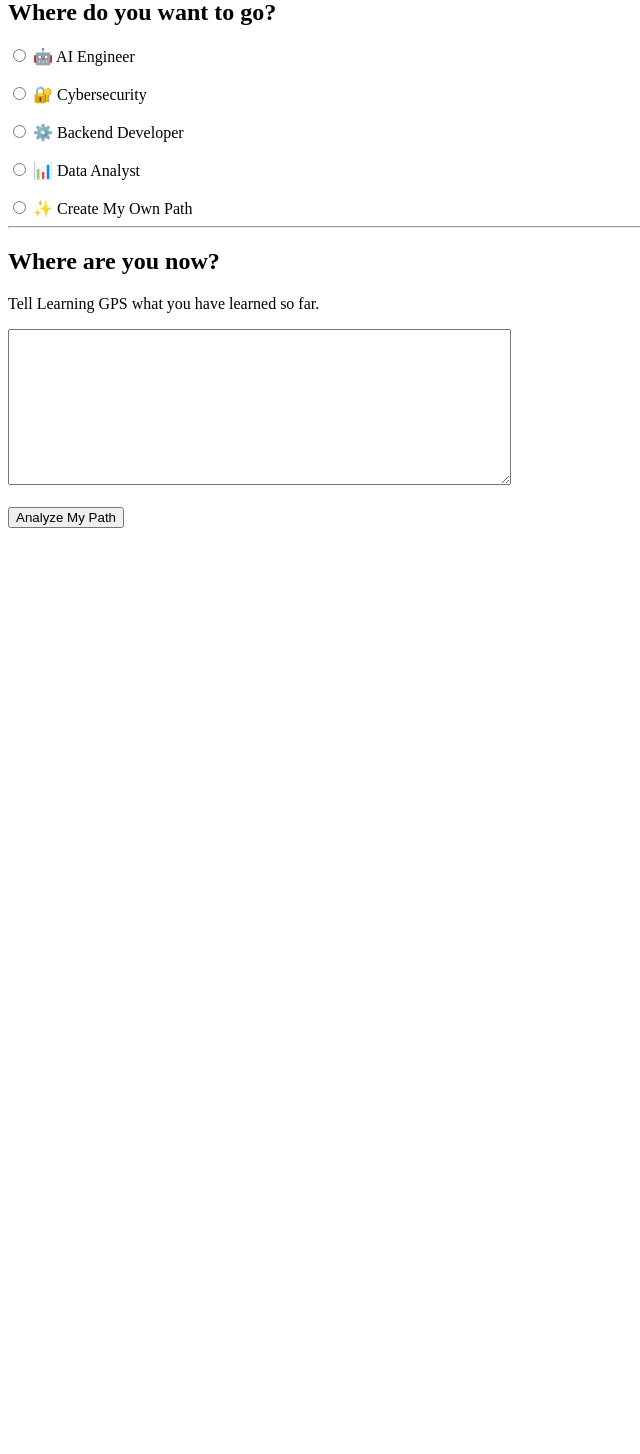
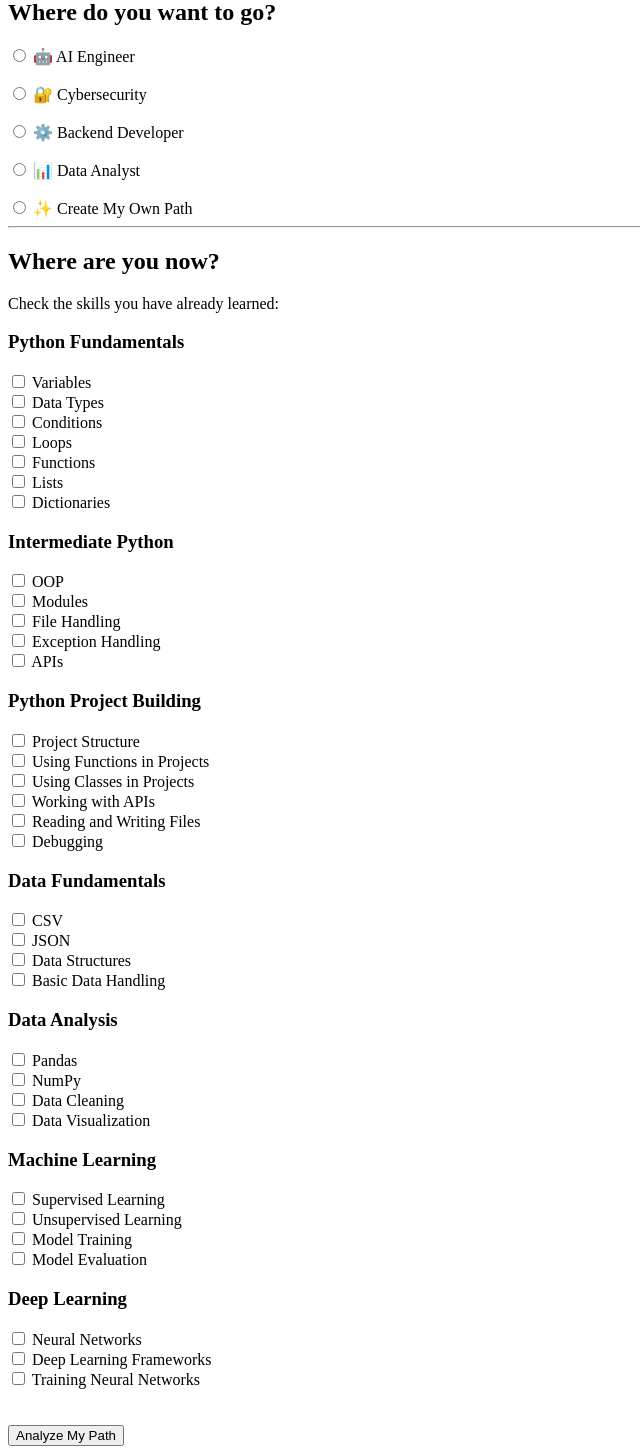
Before and after one commit to yelzz-hub/learning-gps, a Flask app: page / in a window 1280 px wide. Shown: the part 81-1535 px from the top of the page, without its empty margins (0-640 px from the left). Before the commit the page ends 609 px from the top, so only its background shows below. Run offline with Flask 3, Linux system fonts and the light colour scheme.

Commit message:
feat: Switch input method to checkboxes and complete Lesson 12 testing

```diff
--- a/app.py
+++ b/app.py
@@ -1,5 +1,4 @@
 import json
-import re
 
 from flask import Flask, render_template, request
 
@@ -176,19 +175,16 @@ def check_next_stage_progress(next_stage, matched_skills):
 
 @app.route("/")
 def home():
-    return render_template("index.html")
+    learning_map = load_learning_map()
+    return render_template("index.html", learning_map=learning_map)
 
 @app.route("/analyze", methods=["POST"])
 def analyze():
     goal = request.form["goal"]
 
-    learning_story = request.form["learning_story"]
+    matched_skills = request.form.getlist("learned_skills")
+
     learning_map = load_learning_map()
-
-    matched_skills = find_matching_skills(
-        learning_story,
-        learning_map
-    )
 
     stage_scores = calculate_stage_scores(
         matched_skills,
@@ -202,6 +198,7 @@ def analyze():
         learning_map,
         matched_skills
     )
+
 
     if stage_completion["is_complete"]:
         next_stage = find_next_stage(
@@ -219,7 +216,7 @@ def analyze():
     return render_template(
         "result.html",
         goal=goal,
-        learning_story=learning_story,
+        learning_story="Selected via checkbox list",
         learning_map=learning_map,
         matched_skills=matched_skills,
         current_stage=current_stage,
--- a/templates/index.html
+++ b/templates/index.html
@@ -74,23 +74,26 @@
         <h2>Where are you now?</h2>
 
         <p>
-            Tell Learning GPS what you have learned so far.
+            Check the skills you have already learned:
         </p>
 
-        <textarea
-            name="learning_story"
-            placeholder="Example: I have learned Python basics, loops, and functions. I haven't built many projects yet..."
-            rows="10"
-            cols="60">
-        </textarea>
+       {% for stage in learning_map["stages"] %}
+            {% if stage["skills"] %}
+                <h3>{{ stage["name"] }}</h3>
+                {% for skill in stage["skills"] %}
+                    <div>
+                        <input type="checkbox" id="{{ skill }}" name="learned_skills" value="{{ skill }}">
+                        <label for="{{ skill }}">{{ skill }}</label>
+                    </div>
+                {% endfor %}
+            {% endif %}
+        {% endfor %}
 
         <br><br>
 
         <button type="submit">
             Analyze My Path
         </button>
-
-
     </form>
 </body>
 </html>
```
